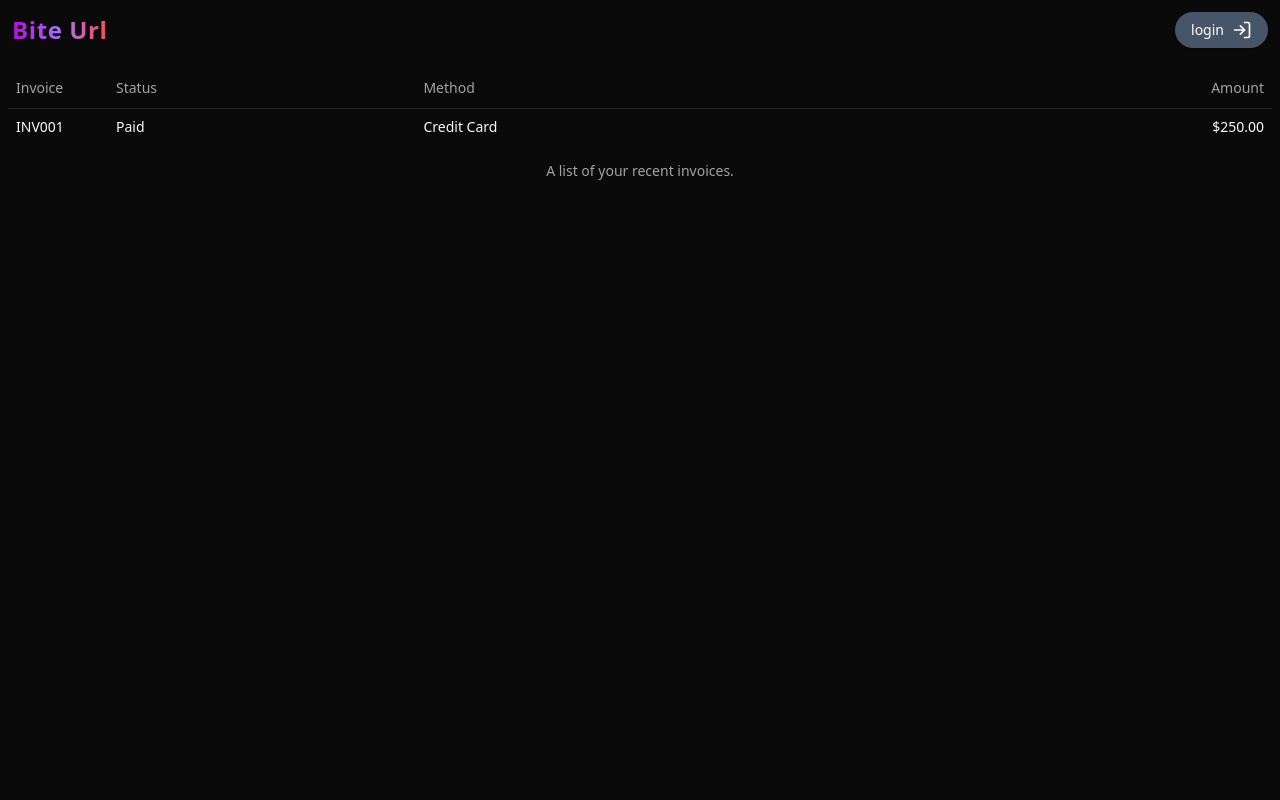
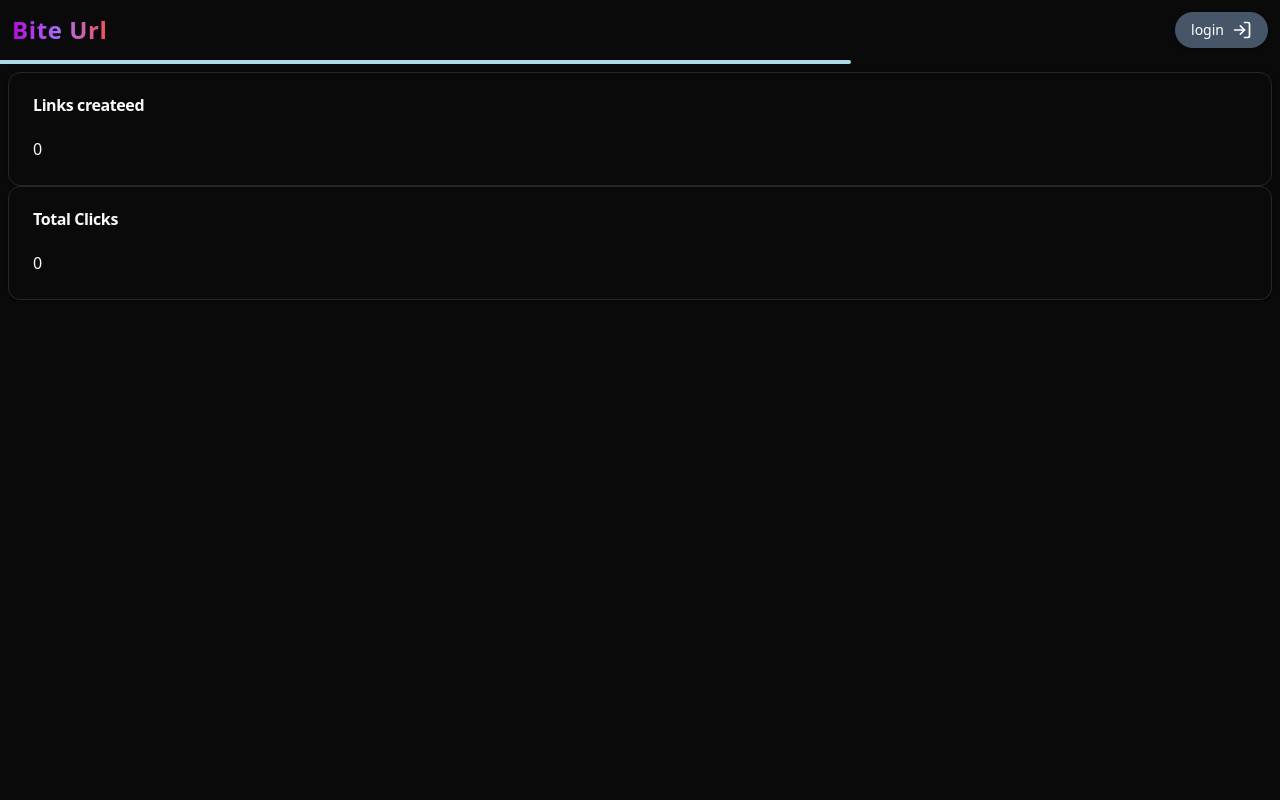
Before and after one commit to chandkaurati/url-shortner, a React (Vite) app: page /dashboard in a window 1280 px wide. Shown: the top 800 px of the page. Built offline with nearby package versions, Linux system fonts and the light colour scheme; the HTML template or start-up script is replaced by a standard one.

Commit message:
fixed authentication bugs

```diff
--- a/src/components/authpopup.jsx
+++ b/src/components/authpopup.jsx
@@ -25,7 +25,7 @@ import { ArrowRight, LogIn } from 'lucide-react';
 import Login from './login';
 import Register from './register';
 
-const AuthPopup = ({title, isInputpopup }) => {
+const AuthPopup = ({title, isInputpopup, urlInput }) => {
   return (
     <>
       <AlertDialog>
@@ -63,7 +63,7 @@ const AuthPopup = ({title, isInputpopup }) => {
                       </CardDescription>
                     </CardHeader>
                     <CardContent>
-                      <Login/>
+                      <Login urlinput={urlInput}/>
                     </CardContent>
                   </Card>
                 </div>
--- a/src/components/linkinput.jsx
+++ b/src/components/linkinput.jsx
@@ -1,22 +1,30 @@
-import React from "react";
+import React, { useState } from "react";
 import { Button } from "./ui/button";
 import { ArrowRight, LinkIcon } from "lucide-react";
 import AuthPopup from "./authpopup";
 import { useSelector } from "react-redux";
+import { useNavigate } from "react-router-dom";
 const LinkInput = () => {
+  const [lognUrl, setLongUrl] = useState("")
   const state = useSelector((state) => state.auth.status);
+  const navigate = useNavigate()
+  const handleShorten = (e)=>{
+     navigate(`/dashboard?${lognUrl?`createNew=${lognUrl}`: ""}`)
+  }
   return (
-    <div className="input-container border-gray-600  border-2  rounded-full break-words flex items-center px-3 gap-3 md:px-3 py-2 md:gap-9">
+    <div  className="input-container border-gray-600  border-2  rounded-full break-words flex items-center px-3 gap-3 md:px-3 py-2 md:gap-9">
       <LinkIcon />{" "}
       <input
         type="link"
+        value={lognUrl}
+        onChange={(e)=> setLongUrl(e.target.value)}
         placeholder="paste your link here"
         className="bg-[#0A0A0A] text-white outline-none"
       />
       {!state ? (
-        <AuthPopup title={"Shorten Now!"} isInputpopup={true} />
+        <AuthPopup title={"Shorten Now!"} isInputpopup={true}/>
       ) : (
-        <Button className="bg-[#144EE3] hover:bg-[#0f4be2] text-white p-2 md:px-4 md:py-2 rounded-full">
+        <Button onClick={(e)=> handleShorten(e)} className="bg-[#144EE3] hover:bg-[#0f4be2] text-white p-2 md:px-4 md:py-2 rounded-full">
           <span className="hidden font-light md:flex tracking-wide">
             Shorten Now!
           </span>
--- a/src/components/login.jsx
+++ b/src/components/login.jsx
@@ -5,7 +5,6 @@ import { BeatLoader } from "react-spinners";
 import * as yup from "yup";
 import Error from "./error";
 import { useNavigate } from "react-router-dom";
-import useFetch from "@/hooks/fetchapi";
 import authService from "@/db/auth-service";
 import { useDispatch } from "react-redux";
 import { login } from "@/store/authSclice";
@@ -48,14 +47,19 @@ const Login = () => {
       const userData = await authService.setSession(formData);
       if (userData.access_token) {
         dispatch(login({ userData }));
-        navigate("/dashboard");
+        alert("login SuccesFull, new you can user our free services")
       }
     } catch (error) {
       const newErrors = [];
-      error?.inner?.forEach((err) => {
-        newErrors[err.path] = err.message;
-      });
-      setErrors(newErrors);
+      if (!error.inner) {
+        error?.inner?.forEach((err) => {
+          newErrors[err.path] = err.message;
+        });
+        setErrors(newErrors);
+      } else {
+        newErrors["AuthApiError"] = "invalid login credentials";
+        setErrors(error.message);
+      }
     } finally {
       setLoading(false);
     }
--- a/src/components/navbar.jsx
+++ b/src/components/navbar.jsx
@@ -55,6 +55,7 @@ const Navbar = () => {
               </DropdownMenuLabel>
               <DropdownMenuSeparator />
               <DropdownMenuItem>Profile</DropdownMenuItem>
+              <DropdownMenuItem><Link to="/dashboard">My Links</Link></DropdownMenuItem>
               <DropdownMenuItem>
                 <Button onClick={handleLogout}>
                   {loading ? <BeatLoader size={10} /> : "Logout"}
--- a/src/db/auth-service.js
+++ b/src/db/auth-service.js
@@ -31,26 +31,21 @@ class AuthService {
   }
 
   async setSession({ email, password }) {
-    try {
-      const { data, error } = await this.supabase.auth.signInWithPassword({
-        email,
-        password,
-      });
-      if (data?.session) {
-        return data?.session;
-      } else {
-        return error;
-      }
-    } catch (error) {
-      console.log(error);
+    const { data, error } = await this.supabase.auth.signInWithPassword({
+      email,
+      password,
+    });
+    if (error) {
+      throw new Error(error);
     }
+    return data?.session;
   }
 
   async getCurrentSession() {
     const { data, error } = await this.supabase.auth.getSession();
     if (error) {
       console.log(error);
-      throw new Error(error.message);
+      throw new Error(error);
     }
     // console.log(data.session.user);
     return data?.session;
--- a/src/pages/dashboard.jsx
+++ b/src/pages/dashboard.jsx
@@ -1,4 +1,4 @@
-import React from 'react'
+import React, { useEffect } from "react";
 import {
   Table,
   TableBody,
@@ -7,35 +7,51 @@ import {
   TableHead,
   TableHeader,
   TableRow,
-} from "@/components/ui/table"
+} from "@/components/ui/table";
+import {
+  Card,
+  CardContent,
+  CardDescription,
+  CardFooter,
+  CardHeader,
+  CardTitle,
+} from "@/components/ui/card";
+
+import { useSearchParams } from "react-router-dom";
+import { BarLoader } from "react-spinners";
 
 const Dashboard = () => {
+  const [searchParams] = useSearchParams();
+  const longLink = searchParams.get("createNew");
+
+  useEffect(() => {
+    console.log(longLink);
+  }, []);
   return (
-    <div className='w-full p-2'>
-     <div className="table w-full">
-     <Table>
-  <TableCaption>A list of your recent invoices.</TableCaption>
-  <TableHeader>
-    <TableRow>
-      <TableHead className="w-[100px]">Invoice</TableHead>
-      <TableHead>Status</TableHead>
-      <TableHead>Method</TableHead>
-      <TableHead className="text-right">Amount</TableHead>
-    </TableRow>
-  </TableHeader>
-  <TableBody>
-    <TableRow>
-      <TableCell className="font-medium">INV001</TableCell>
-      <TableCell>Paid</TableCell>
-      <TableCell>Credit Card</TableCell>
-      <TableCell className="text-right">$250.00</TableCell>
-    </TableRow>
-  </TableBody>
-</Table>
-     </div>
+    <>
+      <div>
+        {true && <BarLoader color="lightblue" width={"100%"} />}
+        <div className="w-full p-2">
+          <Card>
+            <CardHeader>
+              <CardTitle>Links createed</CardTitle>
+            </CardHeader>
+            <CardContent>
+              <p>0</p>
+            </CardContent>
+          </Card>
+          <Card>
+            <CardHeader>
+              <CardTitle>Total Clicks</CardTitle>
+            </CardHeader>
+            <CardContent>
+              <p>0</p>
+            </CardContent>
+          </Card>
+        </div>
+      </div>
+    </>
+  );
+};
 
-    </div>
-  )
-}
-
-export default Dashboard
+export default Dashboard;
```
Also changed, not shown: src/db/auth-api.js (added), 1 other file (tests, documents, lock files or other folders).
